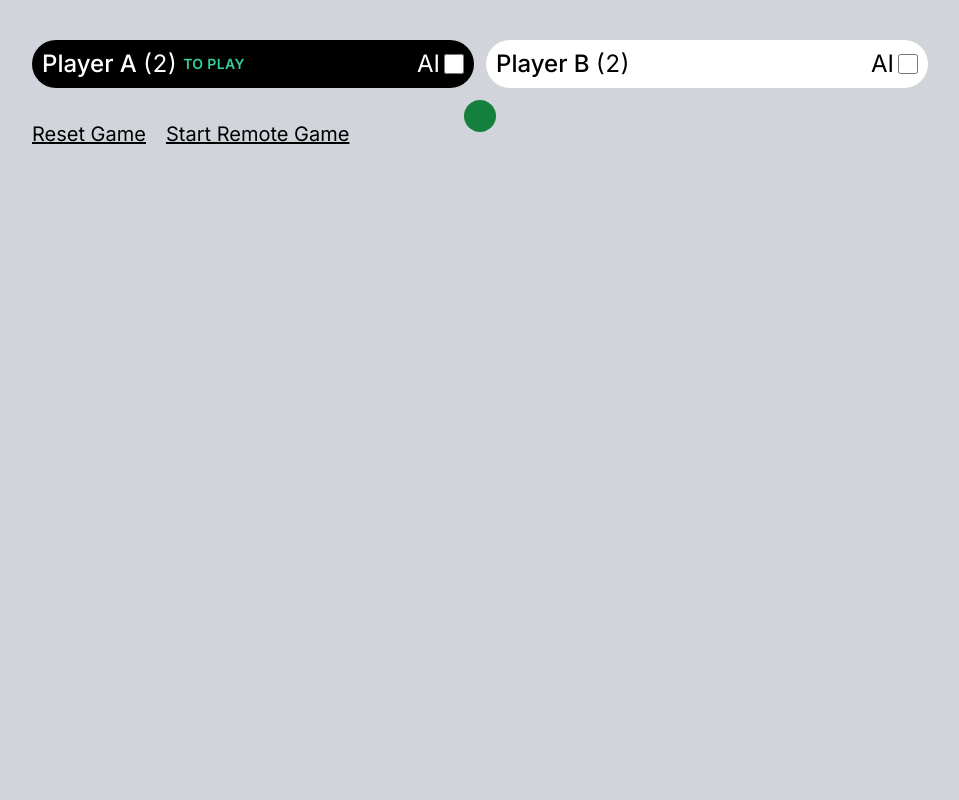
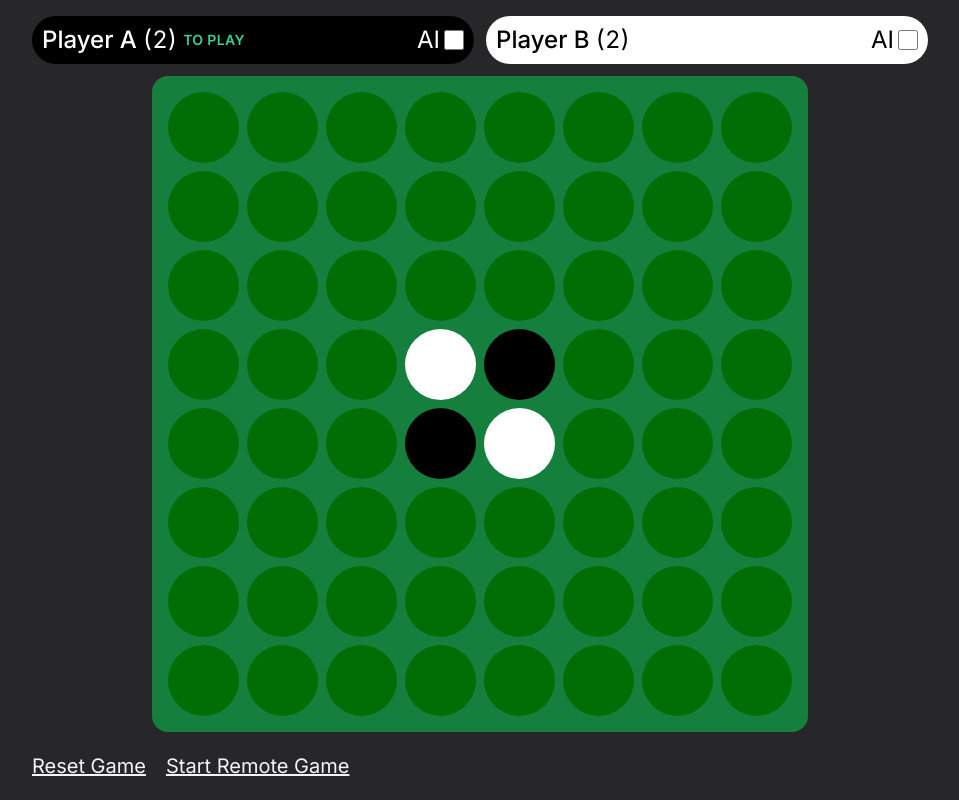
Before and after one commit to jettblu/othello-rl, a Next.js app in the folder frontend/: page / in a window 1280 px wide. Shown: the whole page, without its empty margins (160-1119 px from the left). Built offline with nearby package versions, Linux system fonts and the light colour scheme.

Commit message:
Update styling so core content stays above the fold with dark bg

```diff
--- a/frontend/app/globals.css
+++ b/frontend/app/globals.css
@@ -5,5 +5,7 @@
 html,
 body {
   max-width: 100%;
-  overflow-x: hidden;
+  height: 100%;
+  overflow: hidden;
+  background-color: #27272a;
 }
--- a/frontend/app/layout.tsx
+++ b/frontend/app/layout.tsx
@@ -25,9 +25,9 @@ export default function RootLayout({
   children: ReactNode;
 }>) {
   return (
-    <html lang="en">
+    <html lang="en" className="h-dvh overflow-hidden">
       <body
-        className={`${inter.className} bg-gray-300 overflow-x-hidden px-3 sm:px-4 pb-[max(1rem,env(safe-area-inset-bottom))]`}
+        className={`${inter.className} h-full bg-zinc-800 text-zinc-100 overflow-hidden px-3 sm:px-4 pb-[max(0.5rem,env(safe-area-inset-bottom))]`}
       >
         <Toaster
           position="bottom-center"
--- a/frontend/app/live/[id]/page.tsx
+++ b/frontend/app/live/[id]/page.tsx
@@ -7,10 +7,8 @@ export default async function Page({
 }) {
   const { id } = await params;
   return (
-    <main className="w-full max-w-5xl mx-auto min-w-0">
-      <div className="mt-4 sm:mt-6">
-        <OthelloBoard gameId={id} />
-      </div>
+    <main className="h-full w-full max-w-5xl mx-auto min-w-0">
+      <OthelloBoard gameId={id} />
     </main>
   );
 }
--- a/frontend/app/page.tsx
+++ b/frontend/app/page.tsx
@@ -2,10 +2,8 @@ import OthelloBoard from "@/components/othelloBoard";
 
 export default function Home() {
   return (
-    <main className="w-full max-w-5xl mx-auto min-w-0">
-      <div className="mt-4 sm:mt-6">
-        <OthelloBoard />
-      </div>
+    <main className="h-full w-full max-w-5xl mx-auto min-w-0">
+      <OthelloBoard />
     </main>
   );
 }
```
